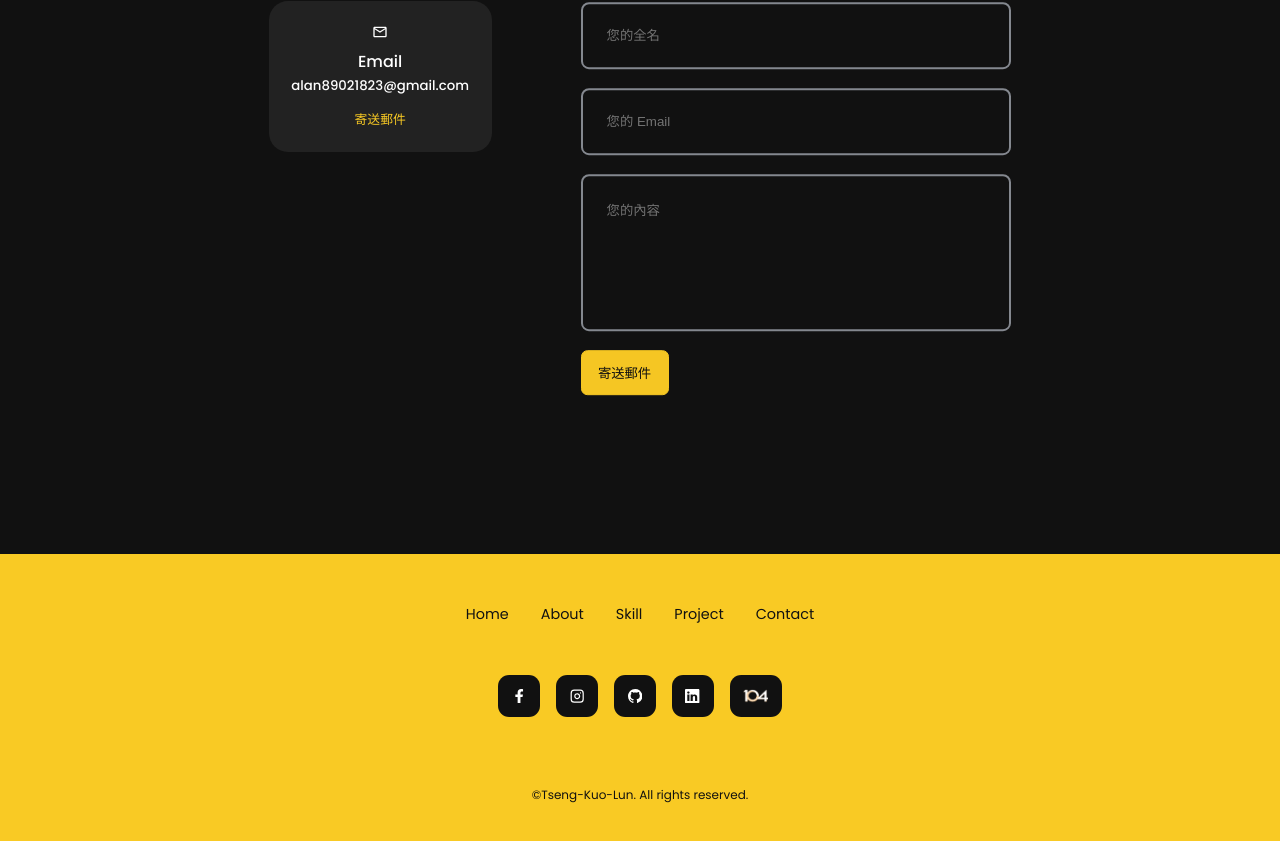
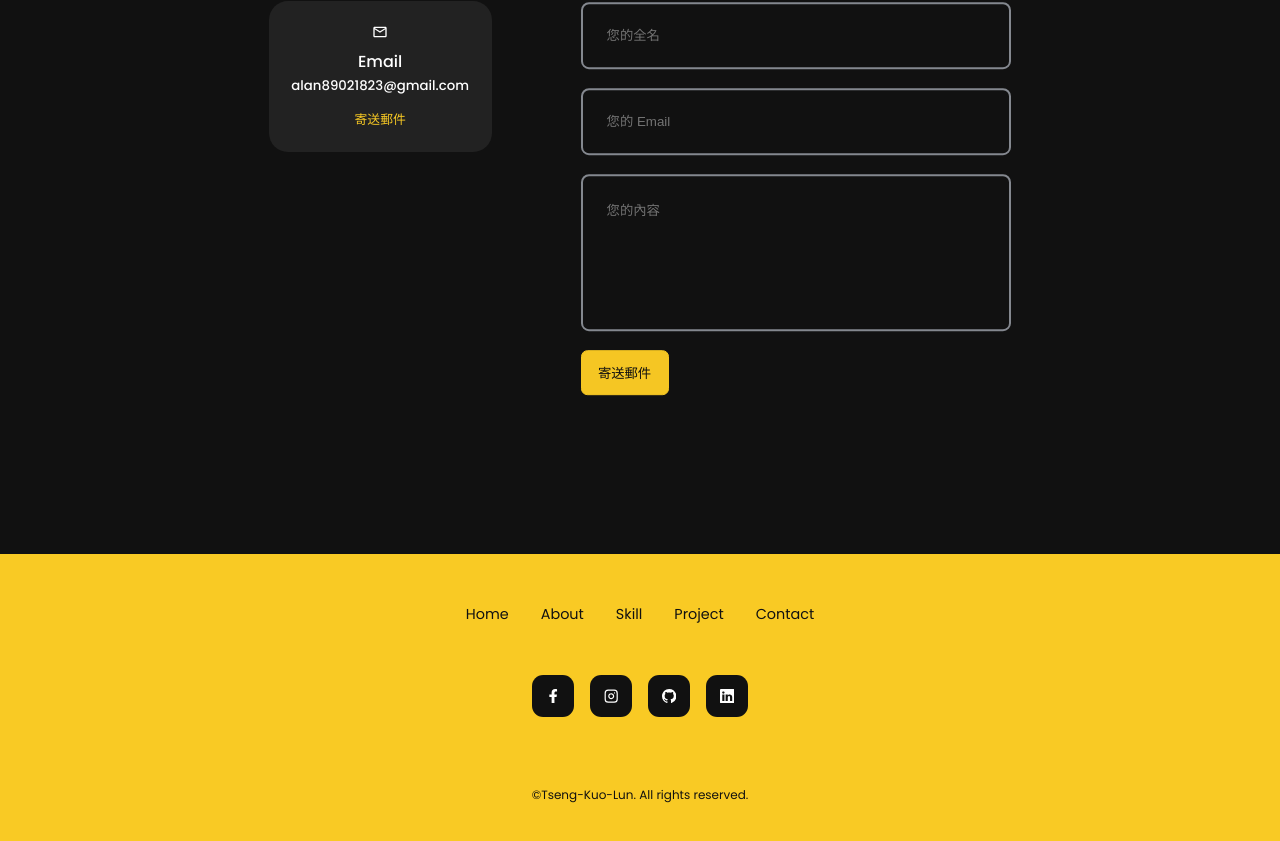
Before and after one commit to 02071819/tsengkuolun-portfolio, a React (Create React App) app: page / in a window 1280 px wide. Shown: the part 3946-4787 px from the top of the page. Built offline with nearby package versions, Linux system fonts and the light colour scheme.

Commit message:
Update Footer.jsx

```diff
--- a/src/components/footer/Footer.jsx
+++ b/src/components/footer/Footer.jsx
@@ -1,6 +1,5 @@
 import React from 'react'
 import './footer.css'
-import workicon from "../../assets/104_icon.png"
 import {FaFacebookF} from 'react-icons/fa'
 import {FiInstagram} from 'react-icons/fi'
 import {BsGithub} from 'react-icons/bs'
@@ -22,7 +21,6 @@ const footer = () => {
         <a href="https://instagram.com"><FiInstagram/></a>
         <a href="https://github.com/02071819"><BsGithub/></a>
         <a href="https://www.linkedin.com/in/%E5%9C%8B%E7%B6%B8-%E6%9B%BE-1bb6071a6/"><BsLinkedin/></a>
-        <a href="https://pda.104.com.tw/profile/share/8qw4tyElbEcYXH0coo2tla2bju65SuVn"><img src={workicon} className="workicon"/></a>
       </div>
 
       <div className="footer__copyright" data-aos="fade-up" data-aos-duration="2800">
```
